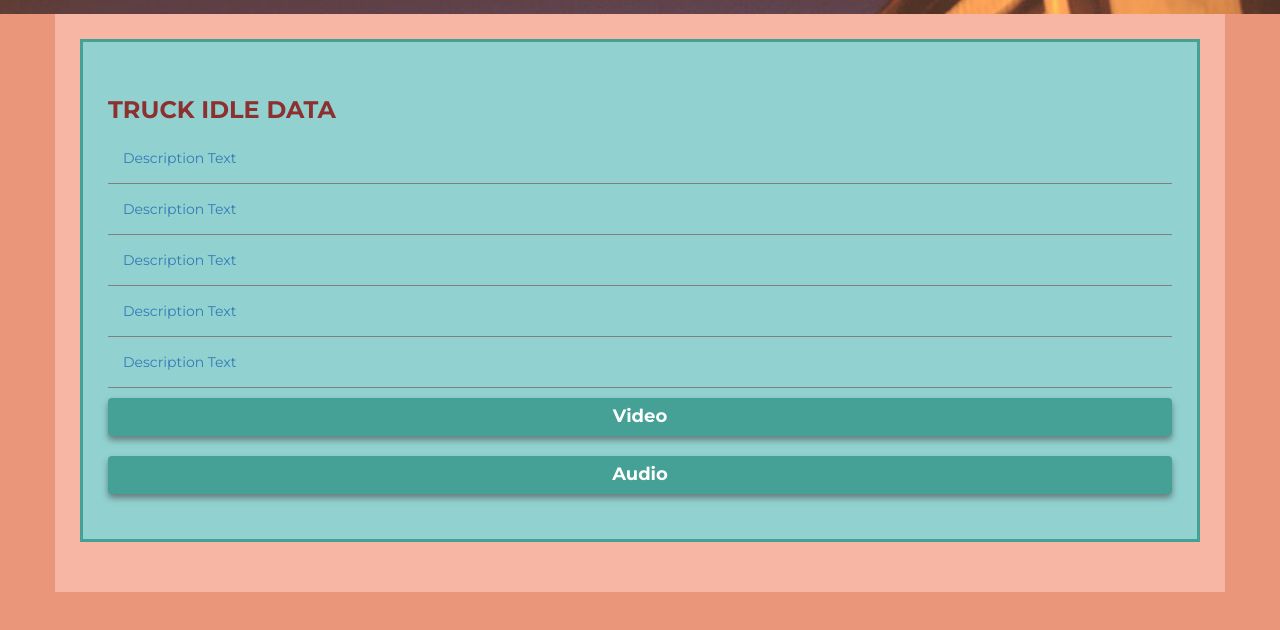
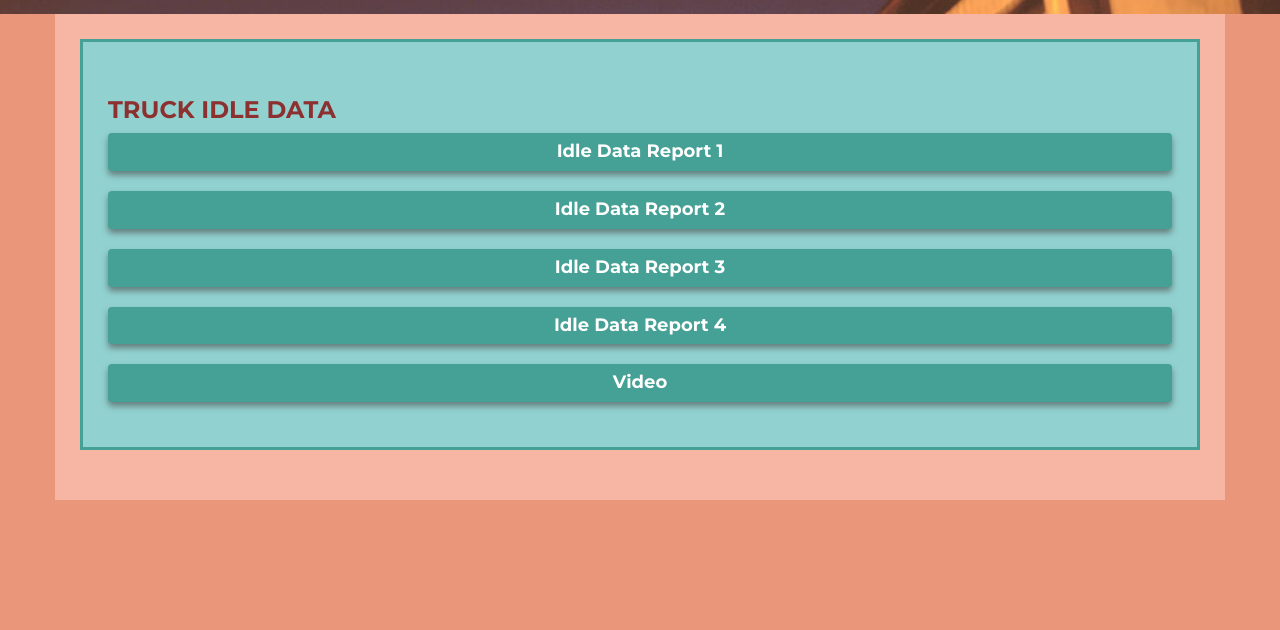
Before and after one commit to GraceInAction-NGA/truckspot, a plain HTML site: page public/idle-data.html in a window 1280 px wide. Shown: the part 86-716 px from the top of the page. Drawn offline with nearby package versions, Linux system fonts and the light colour scheme.

Commit message:
Changed Audio/Idle Data Pages

```diff
--- a/public/idle-data.html
+++ b/public/idle-data.html
@@ -65,17 +65,21 @@
 <div class="container">
   <div id="text-box">
   <h3>Truck Idle Data</h3>
+  <!--
+   <a href="videodatails.html">
+    <ul>
+      <li><h4> Nearest Address</h4>
+      <p>Lorem ipsum dolor sit amet, consectetur adipiscing elit, sed do eiusmod tempor incididunt ut labore et dolore magna aliqua.
+      </p>
+    </li>
+  </ul>
+</a> -->
 
-   <ul id="data">
-      <a href="videodetails.html"><li>Description Text</li></a>
-       <a href="videodetails.html"><li>Description Text</li></a>
-        <a href="videodetails.html"><li>Description Text</li></a>
-         <a href="videodetails.html"><li>Description Text</li></a>
-          <a href="videodetails.html"><li>Description Text</li></a>
-
-    </ul>
-	<button type="button" class="btn btn-primary" id="stop" onclick="onBtnVideoClicked()" >Video</button>
-    <button type="button" class="btn btn-primary" id="upload" onclick="onBtnAudioClicked()" >Audio</button>
+  <button type="button" class="btn btn-primary" id="upload" onclick="onBtnVideoClicked()"> Idle Data Report 1 </button>
+  <button type="button" class="btn btn-primary" id="upload" onclick="onBtnAudioClicked()"> Idle Data Report 2</button>
+  <button type="button" class="btn btn-primary" id="upload" onclick="onBtnAudioClicked()"> Idle Data Report 3</button>
+  <button type="button" class="btn btn-primary" id="upload" onclick="onBtnAudioClicked()"> Idle Data Report 4</button>
+	<button type="button" class="btn btn-primary" id="stop" onclick="onBtnVideoClicked()">Video</button>
 
   </div>
 </div>
```
Also changed, not shown: public/audio-data.html (+19 -8 lines), public/videodetails.html (+2 -2 lines).
